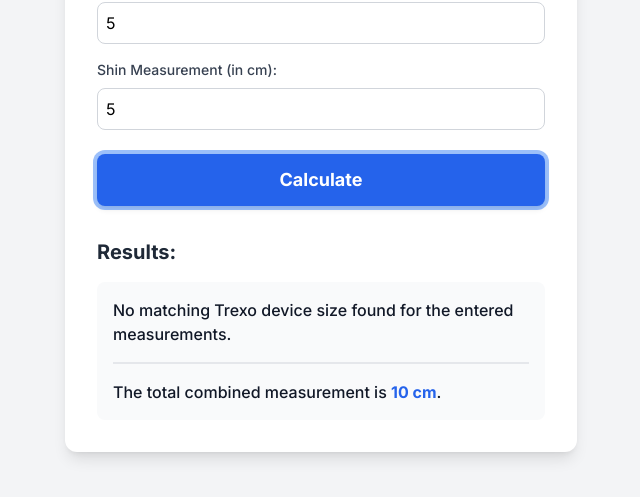
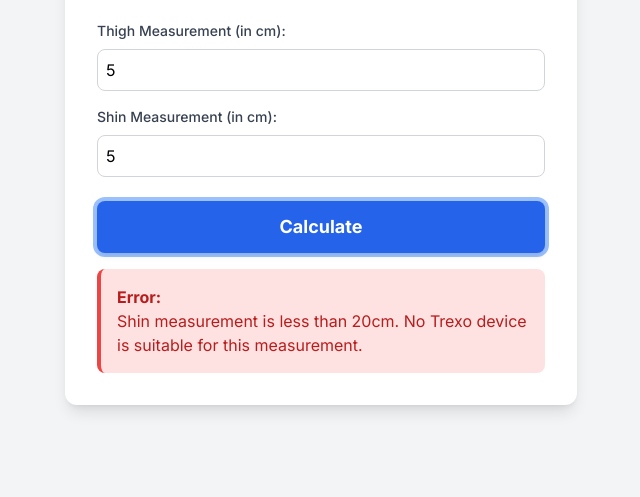
Before and after one commit to corys-hub/Component-Calculaor, a plain HTML site: page index.html in a window 1280 px wide. Both pictures are taken after typing "5", "5" into the empty fields and a click on the button "Calculate". Shown: the part 233-730 px from the top of the page, without its empty margins (319-959 px from the left). Drawn offline with nearby package versions, Linux system fonts and the light colour scheme.

Commit message:
Update index.html

```diff
--- a/index.html
+++ b/index.html
@@ -81,6 +81,16 @@
                     return;
                 }
 
+                if (thigh > 40) {
+                    showError("Thigh measurement is greater than 40cm. No Trexo device is suitable for this measurement.");
+                    return;
+                }
+
+                if (shin < 20) {
+                    showError("Shin measurement is less than 20cm. No Trexo device is suitable for this measurement.");
+                    return;
+                }
+
                 // Clear previous results
                 resultsContainer.innerHTML = '';
                 let matchingSizes = [];
@@ -92,9 +102,9 @@
                         isMatch: (t, s) => (t >= 16 && t <= 21) && (s >= 21 && s <= 30),
                         components: [
                             "Medium upper dynamic frame",
-                            "Medium base frame",
+                            "Medium regular or Utility base",
+                            "Small chest strap",
                             "Medium MPS",
-                            "Small chest strap",
                             "Guide rod"
                         ]
                     },
@@ -103,9 +113,9 @@
                         isMatch: (t, s) => (t >= 19 && t <= 25) && (s >= 23 && s <= 30),
                         components: [
                             "Medium upper dynamic frame",
-                            "Medium base frame",
+                            "Medium regular or Utility base",
+                            "Small chest strap",
                             "Medium MPS",
-                            "Small chest strap",
                             "Guide rod"
                         ]
                     },
@@ -113,11 +123,11 @@
                         name: "LARGE",
                         isMatch: (t, s) => (t >= 25 && t <= 34) && (s >= 30 && s <= 42),
                         components: [
-                            "Medium MPS",
-                            "Large Dynamic Upper Frame",
-                            "Large Base Frame",
-                            "Medium Chest Strap",
-                            "Guide Rod"
+                            "large upper dynamic frame",
+                            "large regular or utility base",
+                            "medium or large MPS",
+                            "medium chest strap",
+                            "guide rod"
                         ]
                     },
                     {
@@ -134,11 +144,11 @@
                         name: "MULB",
                         isMatch: (t, s) => (t + s) >= 45 && (t + s) <= 54 && t >= 20,
                         components: [
-                            "Medium MPS",
-                            "Medium dynamic upper frame",
-                            "Large lower frame",
-                            "Small chest strap",
-                            "Guide rod"
+                            "medium upper dynamic frame",
+                            "large regular or utility base",
+                            "medium MPS",
+                            "medium chest strap",
+                            "guide rod"
                         ]
                     }
                 ];
```
